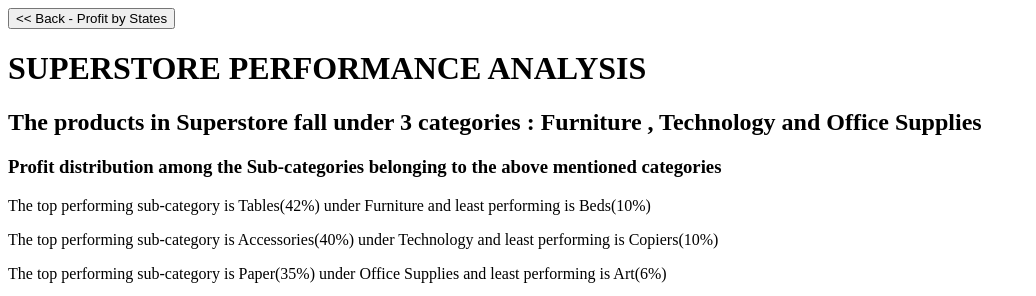
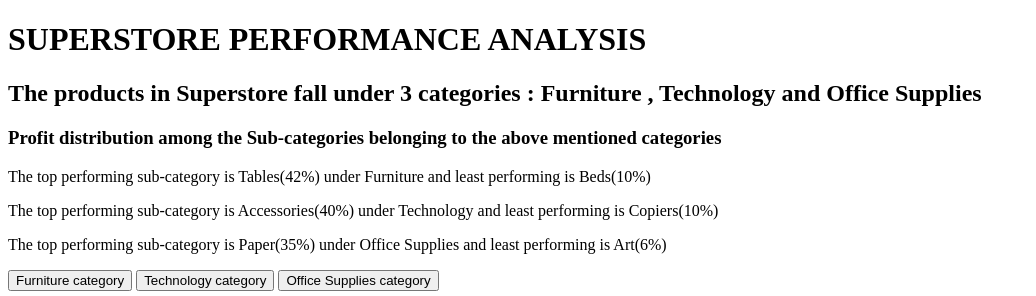
Before and after one commit to wanharsaniya/Narrativeviz, a plain HTML site: page annot_pie.html in a window 1280 px wide. Shown: the top 296 px of the page, without its empty margins (0-1036 px from the left). Drawn offline with nearby package versions, Linux system fonts and the light colour scheme.

Commit message:
Update annot_pie.html

```diff
--- a/annot_pie.html
+++ b/annot_pie.html
@@ -5,8 +5,7 @@
 <script src="https://d3js.org/d3.v4.js"></script>
 
 <body>
-	<form action="https://wanharsaniya.github.io/Narrativeviz.github.io/annot_bar.html">
-         <button type="submit"> << Back - Profit by States </button>
+
 	<h1> SUPERSTORE PERFORMANCE ANALYSIS   </h1>
 	<h2> The products in Superstore fall under 3 categories : Furniture , Technology and Office Supplies </h2>
 	<h3> Profit distribution among the Sub-categories belonging to the above mentioned categories </h3>
```
